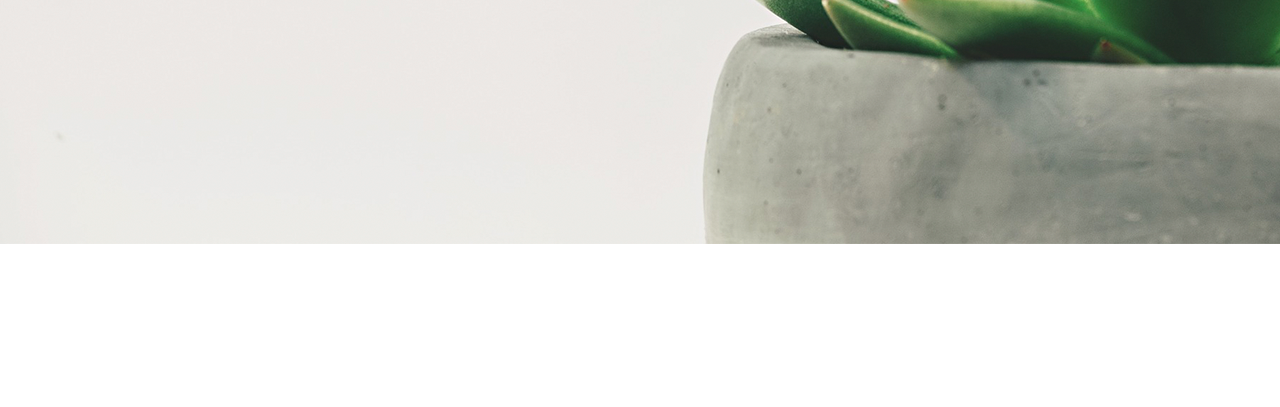
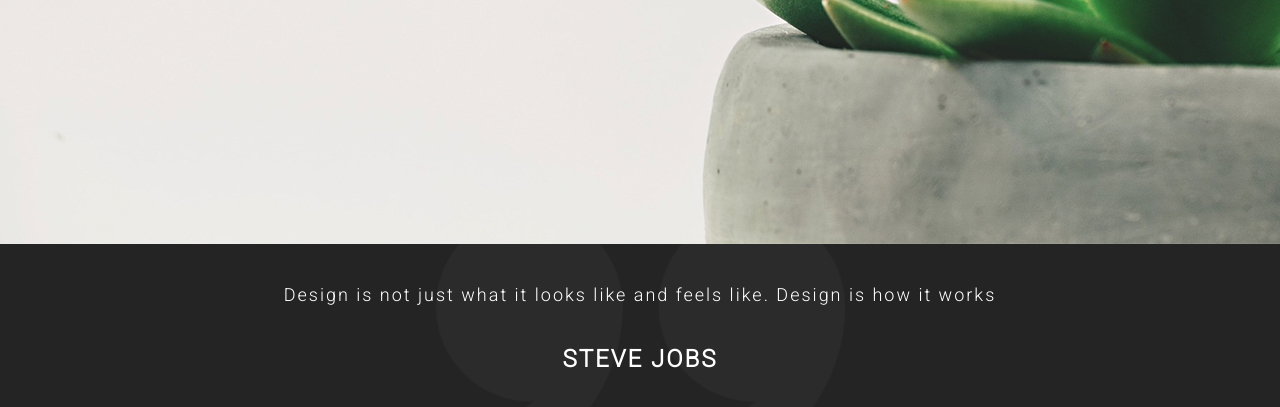
Before and after one commit to MarinMiha/Desin, a website: page index.html in a window 1280 px wide. Shown: the part 565-972 px from the top of the page. Before the commit the page ends 809 px from the top, so only its background shows below. Drawn offline with Linux system fonts and the light colour scheme.

Commit message:
Quote
Adding quote in content section.

```diff
--- a/index.html
+++ b/index.html
@@ -23,6 +23,12 @@
                 </div>
             </div>
         </header>
+        <section class="quote">
+            <div class="text_container">
+                <h5>Design is not just what it looks like and feels like. Design is how it works</h5>
+                <h6>STEVE JOBS</h6>
+            </div>
+        </section>
         <script src="js/animations.js"></script>
     </body>
 </html>
--- /dev/null
+++ b/sass/_content.scss
@@ -0,0 +1,28 @@
+.quote {
+    background-image: url(../img/quotes--bg.png);
+    background-size: cover;
+    .text_container {
+        margin: 0 5%;
+        h5 {
+            text-align: center;
+            padding: 40px 0;
+        font: {
+            size: 18px;
+            weight: lighter;
+        }
+            color: white;
+            letter-spacing: 2px;
+        }
+        h6 {
+            text-align: center;
+            padding-bottom: 40px;
+        font: {
+            size: 24px;
+            weight: bold;
+        }
+            color: white;
+            letter-spacing: 2px;
+        }
+    }
+
+}
--- a/sass/style.scss
+++ b/sass/style.scss
@@ -3,3 +3,4 @@
 @import "grid";
 @import "header";
 @import "variables";
+@import "content";
```
Also changed, not shown: css/style.css, img/quotes--bg.png (added).
